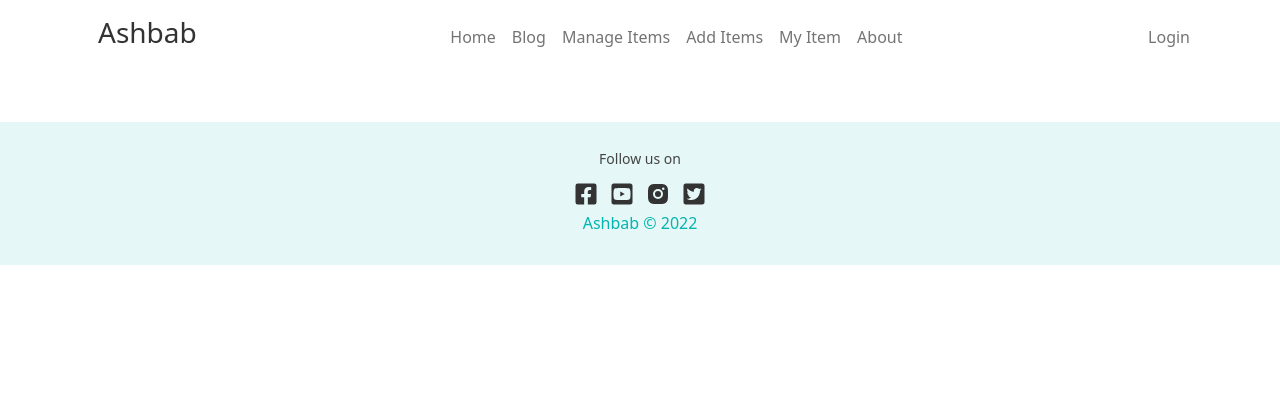
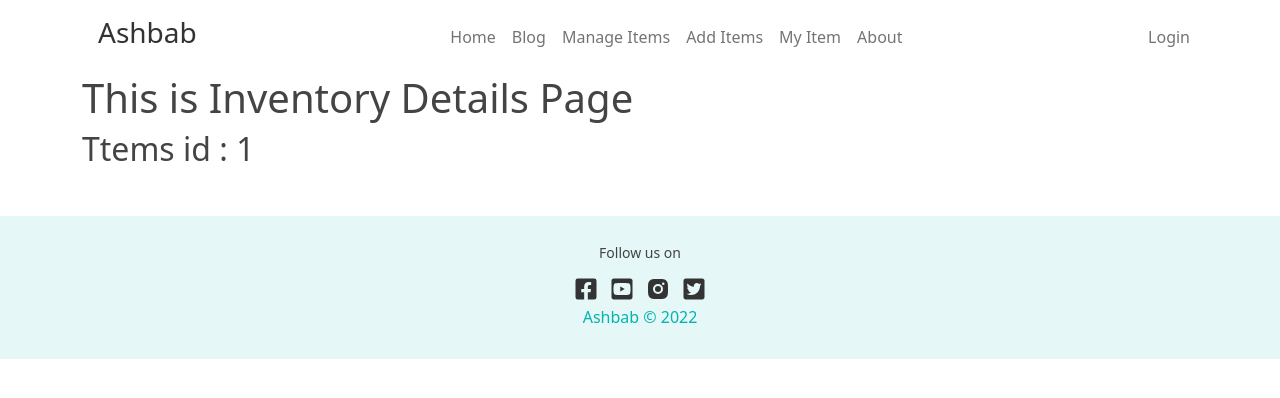
Before and after one commit to ahanafislam/warehouse-management-frontEnd, a React (Create React App) app: page /inventory/1 in a window 1280 px wide. Shown: the top 398 px of the page. Built offline with nearby package versions, Linux system fonts and the light colour scheme.

Commit message:
Create basic InventoryDetail Page

```diff
--- a/src/App.js
+++ b/src/App.js
@@ -2,6 +2,7 @@ import Header from './Pages/Shared/Header/Header';
 import Home from './Pages/Home/Home/Home';
 import {Routes, Route} from 'react-router-dom';
 import Footer from './Pages/Shared/Footer/Footer';
+import InventoryDetails from './Pages/Inventory/InventoryDetails/InventoryDetails';
 
 function App() {
   return (
@@ -9,6 +10,7 @@ function App() {
       <Header></Header>
       <Routes>
         <Route path="/" element={<Home></Home>}></Route>
+        <Route path="/inventory/:item_id" element={<InventoryDetails></InventoryDetails>}></Route>
       </Routes>
       <Footer></Footer>
     </div>
--- a/src/Pages/Home/InventoryItem/InventoryItem.js
+++ b/src/Pages/Home/InventoryItem/InventoryItem.js
@@ -1,8 +1,14 @@
 import React from 'react';
 import { Card, Col } from 'react-bootstrap';
+import { useNavigate } from 'react-router-dom';
 
 const InventoryItem = ({item}) => {
-    const {name, img, description, price, quantity, supplier} = item;
+    const {_id, name, img, description, price, quantity, supplier} = item;
+    const navigate = useNavigate();
+
+    const navigateToInventoryDetail = id => {
+        navigate(`/inventory/${id}`);
+    }
 
     return (
         <Col>
@@ -17,7 +23,10 @@ const InventoryItem = ({item}) => {
                     <Card.Subtitle className='brand-text mt-1'>${price}</Card.Subtitle>
                     <Card.Text>{description.slice(0, 80).concat('...')}</Card.Text>
                     <div className="text-end">
-                        <button className='brand-btn-sm'>Update Stock</button>
+                        <button
+                            className='brand-btn-sm'
+                            onClick={() => navigateToInventoryDetail(_id)}
+                        >Update Stock</button>
                     </div>
                 </Card.Body>
             </Card>
--- /dev/null
+++ b/src/Pages/Inventory/InventoryDetails/InventoryDetails.js
@@ -0,0 +1,16 @@
+import React from 'react';
+import { Container } from 'react-bootstrap';
+import { useParams } from 'react-router-dom';
+
+const InventoryDetails = () => {
+    const {item_id} = useParams();
+
+    return (
+        <Container>
+            <h1>This is Inventory Details Page</h1>
+            <h2>Ttems id : {item_id}</h2>
+        </Container>
+    );
+};
+
+export default InventoryDetails;
```
